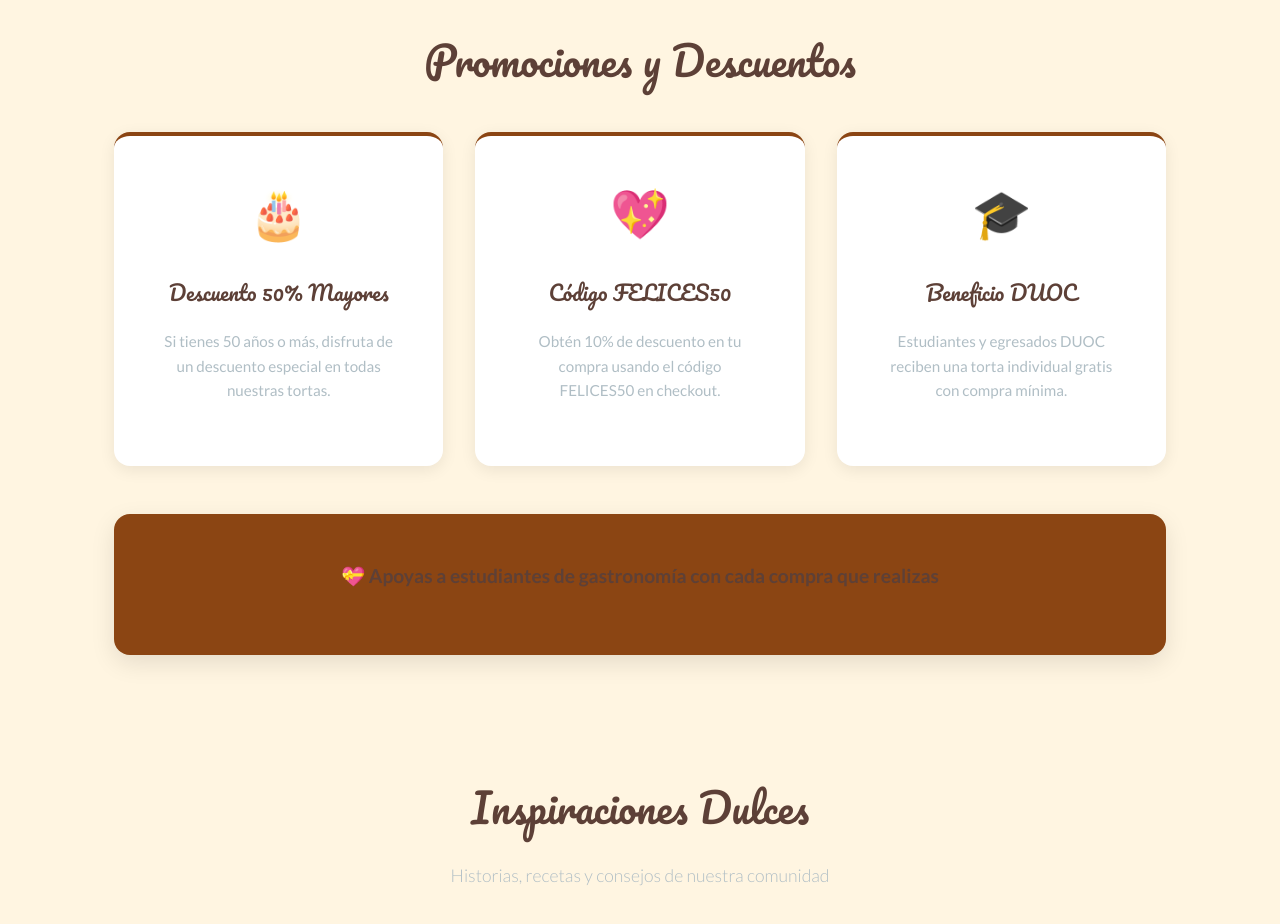
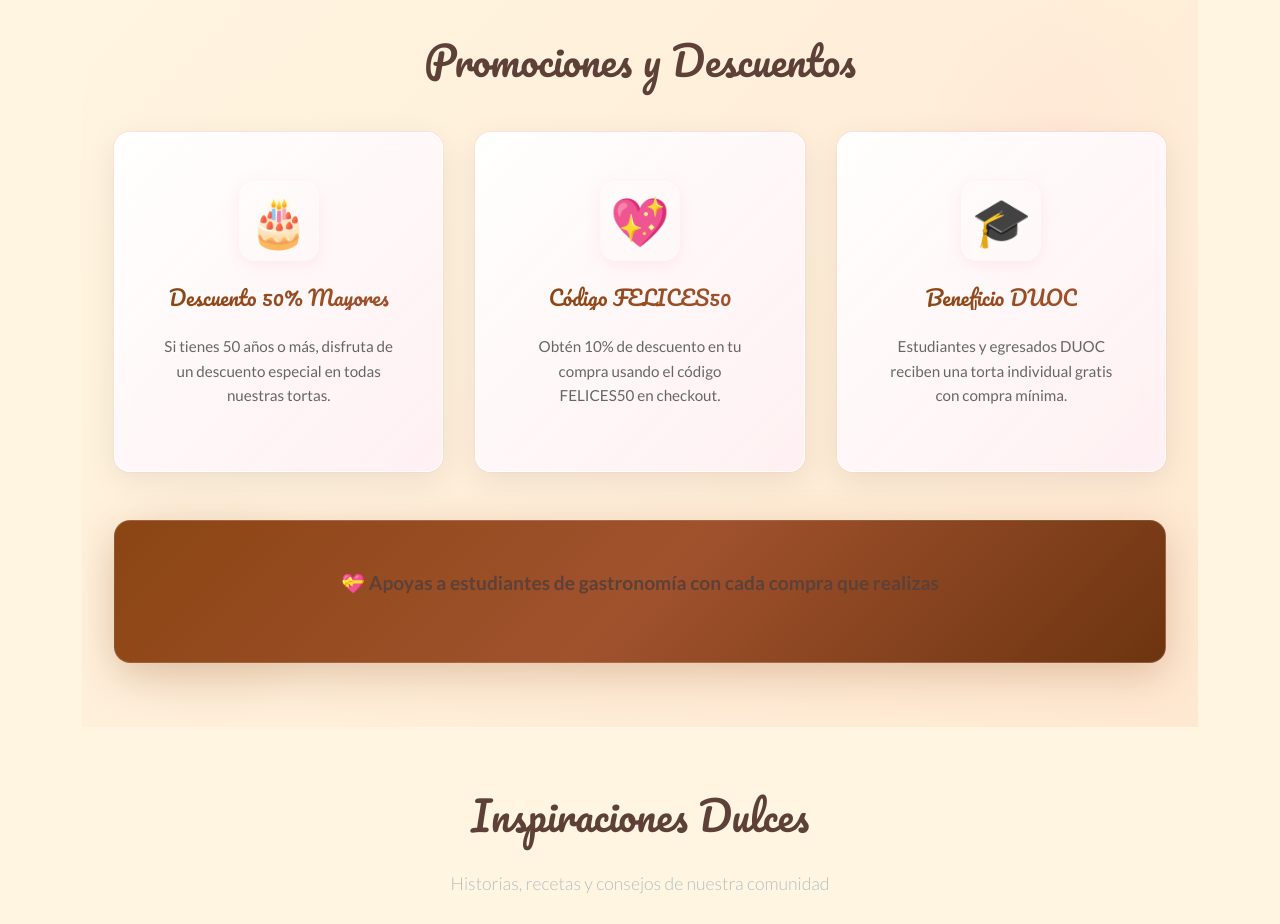
Before and after one commit to guala19/pasteleria-react, a React (Vite) app: page / in a window 1280 px wide. Shown: the part 2600-3524 px from the top of the page. Built offline with nearby package versions, Linux system fonts and the light colour scheme.

Commit message:
diseño mejorado de promociones con glassmorphism y efectos UX/UI

```diff
--- a/src/styles/home-new.css
+++ b/src/styles/home-new.css
@@ -467,11 +467,37 @@ body {
 }
 
 /* ============================================================
-   4. PROMOTIONS SECTION
+   4. PROMOTIONS SECTION - NUEVO DISEÑO
    ============================================================ */
 
 .promotions-section {
   padding: var(--spacing-xxl) var(--spacing-lg);
+  background: linear-gradient(135deg, #FFF5E1 0%, #FFE8D1 100%);
+  position: relative;
+}
+
+.promotions-section::before {
+  content: "";
+  position: absolute;
+  top: 0;
+  right: 0;
+  width: 300px;
+  height: 300px;
+  background: radial-gradient(circle, rgba(255, 192, 203, 0.1) 0%, transparent 70%);
+  border-radius: 50%;
+  pointer-events: none;
+}
+
+.promotions-section::after {
+  content: "";
+  position: absolute;
+  bottom: 0;
+  left: 0;
+  width: 250px;
+  height: 250px;
+  background: radial-gradient(circle, rgba(139, 69, 19, 0.08) 0%, transparent 70%);
+  border-radius: 50%;
+  pointer-events: none;
 }
 
 .section-title-promo {
@@ -481,6 +507,8 @@ body {
   text-align: center;
   margin-bottom: var(--spacing-xl);
   font-weight: 400;
+  position: relative;
+  z-index: 1;
 }
 
 .promotions-grid {
@@ -489,38 +517,78 @@ body {
   display: grid;
   grid-template-columns: repeat(auto-fit, minmax(280px, 1fr));
   gap: var(--spacing-lg);
+  position: relative;
+  z-index: 2;
 }
 
+/* PROMO CARD - Estilo mejorado con glassmorphism */
 .promo-card {
-  background-color: var(--color-white);
+  background: linear-gradient(135deg, rgba(255, 255, 255, 0.95) 0%, rgba(255, 240, 245, 0.9) 100%);
   padding: var(--spacing-xl);
   border-radius: var(--border-radius-lg);
   text-align: center;
-  box-shadow: var(--shadow-md);
+  box-shadow:
+    0 8px 32px rgba(0, 0, 0, 0.08),
+    0 0 0 1px rgba(255, 192, 203, 0.2);
   transition: all var(--transition-standard);
-  border-top: 4px solid var(--color-chocolate);
+  border: 1px solid rgba(255, 255, 255, 0.8);
+  backdrop-filter: blur(10px);
+  position: relative;
+  overflow: hidden;
+  display: flex;
+  flex-direction: column;
+  align-items: center;
+}
+
+/* Efecto de borde dinámico al hover */
+.promo-card::before {
+  content: "";
+  position: absolute;
+  top: 0;
+  left: -100%;
+  width: 100%;
+  height: 100%;
+  background: linear-gradient(90deg, transparent, rgba(255, 192, 203, 0.3), transparent);
+  transition: left 0.5s ease;
+  pointer-events: none;
+}
+
+.promo-card:hover::before {
+  left: 100%;
 }
 
 .promo-card:hover {
-  transform: translateY(-6px) scale(1.02);
-  box-shadow: var(--shadow-lg);
+  transform: translateY(-12px) translateX(0);
+  box-shadow:
+    0 16px 48px rgba(139, 69, 19, 0.12),
+    0 0 0 1px rgba(255, 192, 203, 0.4);
+  background: linear-gradient(135deg, rgba(255, 255, 255, 1) 0%, rgba(255, 245, 225, 0.95) 100%);
 }
 
+/* Icon container con fondo degradado */
 .promo-icon {
   font-size: 3rem;
   margin-bottom: var(--spacing-md);
-  display: inline-block;
-  animation: bounce 2s infinite;
+  display: inline-flex;
+  align-items: center;
+  justify-content: center;
+  width: 80px;
+  height: 80px;
+  background: linear-gradient(135deg, #FFCOCB 0%, #FFB3C1 100%);
+  border-radius: var(--border-radius-lg);
+  box-shadow:
+    0 4px 15px rgba(255, 192, 203, 0.3),
+    inset 0 1px 0 rgba(255, 255, 255, 0.5);
+  transition: all var(--transition-standard);
+  position: relative;
+  z-index: 1;
 }
 
-@keyframes bounce {
-  0%,
-  100% {
-    transform: translateY(0);
-  }
-  50% {
-    transform: translateY(-10px);
-  }
+.promo-card:hover .promo-icon {
+  transform: scale(1.1) rotate(5deg);
+  box-shadow:
+    0 8px 25px rgba(255, 192, 203, 0.4),
+    inset 0 1px 0 rgba(255, 255, 255, 0.5);
 }
 
 .promo-card h3 {
@@ -528,25 +596,84 @@ body {
   font-weight: 700;
   color: var(--color-brown-dark);
   margin-bottom: var(--spacing-md);
+  position: relative;
+  z-index: 1;
+  background: linear-gradient(135deg, #8B4513 0%, #A0522D 100%);
+  -webkit-background-clip: text;
+  -webkit-text-fill-color: transparent;
+  background-clip: text;
 }
 
 .promo-card p {
   font-size: 0.95rem;
-  color: var(--color-gray-light);
+  color: #666666;
   line-height: var(--line-height-body);
+  position: relative;
+  z-index: 1;
+  transition: color var(--transition-standard);
 }
 
+.promo-card:hover p {
+  color: #5D4037;
+}
+
+/* PROMO BANNER - Redesigned con más impacto */
 .promo-banner {
   max-width: 1200px;
   margin: 0 auto;
-  background-color: var(--color-chocolate);
+  background: linear-gradient(135deg, #8B4513 0%, #A0522D 50%, #6D3410 100%);
   color: var(--color-white);
-  padding: var(--spacing-xl);
+  padding: var(--spacing-xl) var(--spacing-xl);
   border-radius: var(--border-radius-lg);
   text-align: center;
   font-size: 1.2rem;
   font-weight: 700;
-  box-shadow: var(--shadow-lg);
+  box-shadow:
+    0 12px 40px rgba(139, 69, 19, 0.25),
+    0 0 0 1px rgba(255, 255, 255, 0.1);
+  position: relative;
+  overflow: hidden;
+  border: 1px solid rgba(255, 255, 255, 0.15);
+  backdrop-filter: blur(5px);
+  z-index: 2;
+}
+
+.promo-banner::before {
+  content: "";
+  position: absolute;
+  top: -50%;
+  right: -50%;
+  width: 200px;
+  height: 200px;
+  background: radial-gradient(circle, rgba(255, 192, 203, 0.2) 0%, transparent 70%);
+  border-radius: 50%;
+  animation: float 6s ease-in-out infinite;
+}
+
+.promo-banner::after {
+  content: "";
+  position: absolute;
+  bottom: -30%;
+  left: -30%;
+  width: 150px;
+  height: 150px;
+  background: radial-gradient(circle, rgba(255, 255, 255, 0.1) 0%, transparent 70%);
+  border-radius: 50%;
+  animation: float 8s ease-in-out infinite reverse;
+}
+
+.promo-banner p {
+  position: relative;
+  z-index: 1;
+}
+
+@keyframes float {
+  0%, 100% {
+    transform: translateY(0px) translateX(0px);
+  }
+  50% {
+    transform: translateY(-20px) translateX(10px);
+  }
 }
 
 /* ============================================================
@@ -831,11 +958,22 @@ body {
   }
 
   .promotions-grid {
-    grid-template-columns: 1fr;
+    grid-template-columns: repeat(2, 1fr);
   }
 
   .promo-card {
     padding: var(--spacing-lg);
+  }
+
+  .promo-icon {
+    width: 70px;
+    height: 70px;
+    font-size: 2.5rem;
+  }
+
+  .promo-banner {
+    padding: var(--spacing-lg);
+    font-size: 1.1rem;
   }
 }
 
@@ -912,11 +1050,27 @@ body {
   }
 
   .promotions-grid {
+    grid-template-columns: 1fr;
     gap: var(--spacing-md);
   }
 
   .promo-card {
     padding: var(--spacing-md);
+  }
+
+  .promo-icon {
+    width: 70px;
+    height: 70px;
+    font-size: 2.5rem;
+    margin-bottom: var(--spacing-md);
+  }
+
+  .promo-card h3 {
+    font-size: 1.15rem;
+  }
+
+  .promo-card p {
+    font-size: 0.9rem;
   }
 
   .promo-banner {
```
